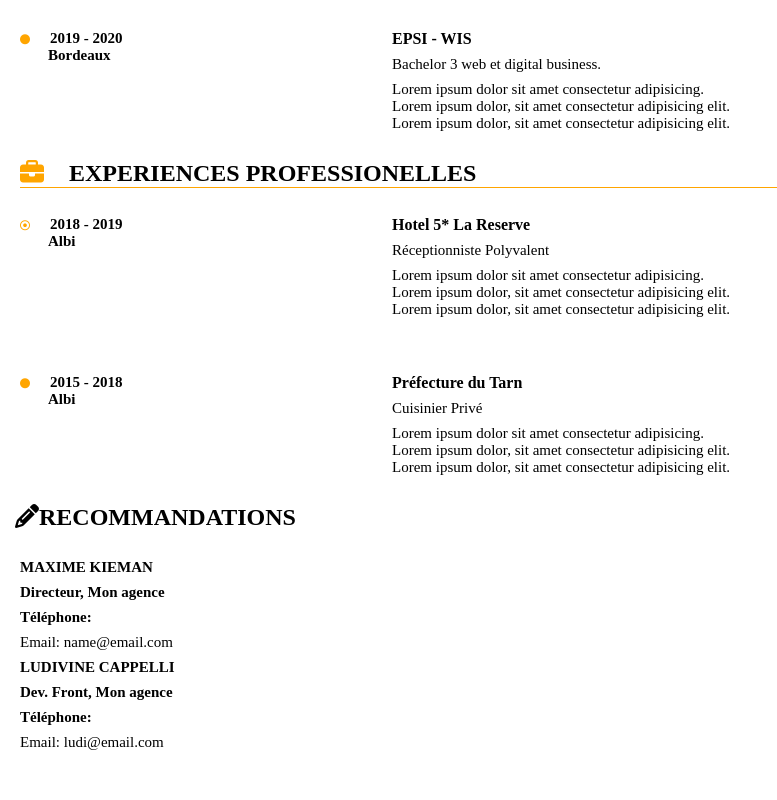
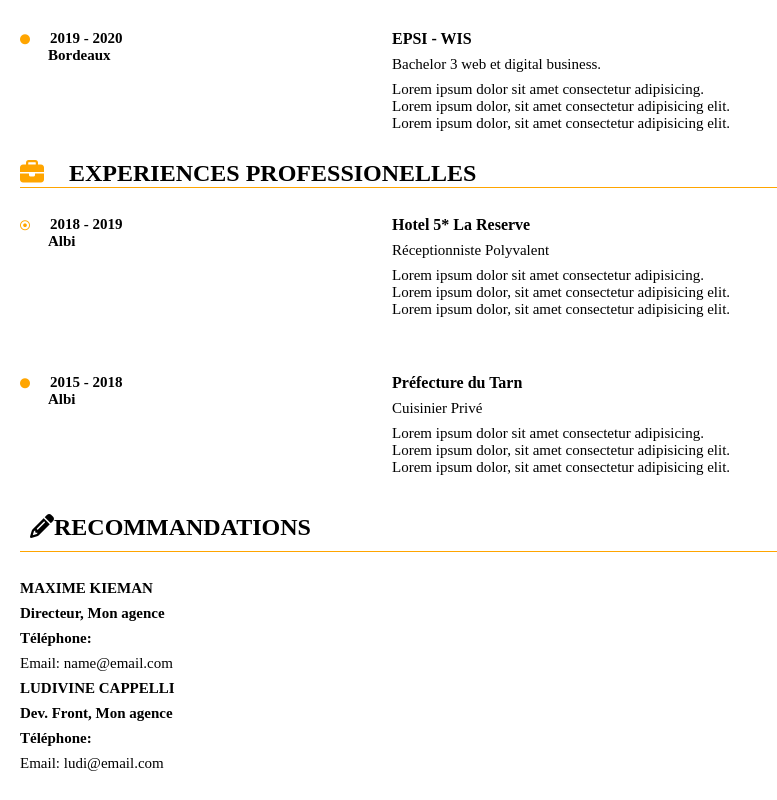
Before and after one commit to LudovicGendre/Project_2_OpenClassrooms_CV, a plain HTML site: page index.html in a window 1280 px wide. Shown: the part 679-1479 px from the top of the page, without its empty margins (0-777 px from the left). Before the commit the page ends 1458 px from the top, so only its background shows below. Drawn offline with Linux system fonts and the light colour scheme.

Commit message:
Add recommendation

```diff
--- a/css/styles.css
+++ b/css/styles.css
@@ -3,6 +3,7 @@
     1.General
     2.About
     3.Education/Experience
+    4.Recommendation
 */
 
 /* General */
@@ -115,3 +116,15 @@ padding: 30px;
 .experience .experience-plus{
     width: 70%;
 }
+
+/* Recommendation */
+.recommendation{
+    background-color: white;
+}
+
+.recommendation h2{
+    color: black;
+    border-bottom: 1px solid orange;
+    padding: 10px;
+    margin: 0 20px;
+}
```
